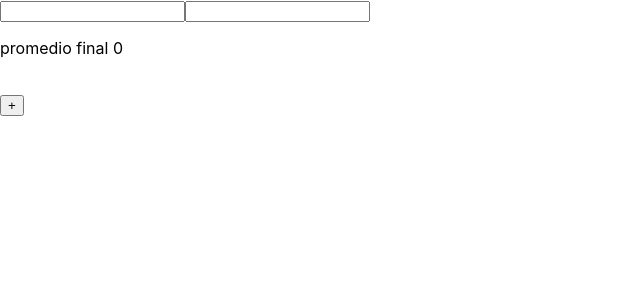
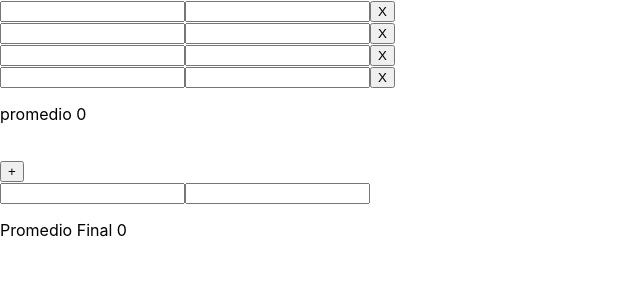
Before and after one commit to Inuqa/mipromedioapp, a React (Create React App) app: page / in a window 1280 px wide. Shown: the top 300 px of the page, without its empty margins (0-640 px from the left). Built offline with nearby package versions, Linux system fonts and the light colour scheme.

Commit message:
final grade working

```diff
--- a/src/App.js
+++ b/src/App.js
@@ -3,8 +3,11 @@ import React from 'react'
 import Nota from './components/nota'
 
 const App = () => {
-  const [inputsArr, setInputsArr] = React.useState([0])
+  const [inputsArr, setInputsArr] = React.useState([0, 0, 0, 0])
   const [dataArr, setDataArr] = React.useState([0,0])
+  const [finalPercentage, setFinalPercentage] = React.useState(0)
+  const [finalGrade, setFinalGrade] = React.useState(0)
+  const [final, setFinal] = React.useState([0,0])
 
   const updateData = (value ,index) => {
     let arr = [...dataArr]
@@ -18,20 +21,62 @@ const App = () => {
     setInputsArr(arr)
   }
 
+  const deleteItem = (index) => {
+    let arr1 = [...inputsArr]
+    let arr2 = [...dataArr]
+    arr1.splice(index, 1)
+    arr2.splice(index, 1)
+    setInputsArr(arr1)
+    setDataArr(arr2)
+  }
+
+  const getFinalsPercentage = ({target:{value}}) => {
+    setFinalPercentage((+value) / 100)
+    const theFinalPercentage = ((100 - (+value)) / 100)
+    const finalGrades = getNotas(dataArr)
+    let arr = [...final]
+    arr[0] = (finalGrades * theFinalPercentage)
+    console.log(finalGrade)
+    setFinal(arr)
+    console.log(arr)
+    if (finalGrade !== 0){
+      arr[1] = finalGrade * (+value / 100)
+    }
+  }
+
+  const getFinalGrade = ({target:{value}}) => {
+    setFinalGrade(+value)
+    const theFinalGrade = ((+value) * (finalPercentage))
+    let arr = [...final]
+    arr[1] = theFinalGrade
+    setFinal(arr)
+    console.log(arr)
+  }
+
+  const getNotas = (arr) => {
+    return arr.reduce((acc, curr) => acc + curr)
+  }
+
   const displayInputs = inputsArr.map((number,index) =>
     <Nota
       value={number}
       index={index}
       onChange={updateData}
+      onDestroy={deleteItem}
       />
     );
 
   return(
     <div>
       {displayInputs}
-      <p>promedio final {dataArr.reduce((acc, curr) => acc + curr)} </p>
+      <p>promedio {getNotas(dataArr)} </p>
       <br />
       <button onClick={addNota}>+</button>
+      <div className="examen">
+        <input onChange={getFinalGrade}/>
+        <input onChange={getFinalsPercentage} />
+        <p>Promedio Final {getNotas(final)}</p>
+      </div>
     </div>
   )
 }
--- a/src/components/nota.js
+++ b/src/components/nota.js
@@ -1,6 +1,6 @@
 import React from 'react'
 
-const Nota = ({ value, index, onChange}) => {
+const Nota = ({ value, index, onChange, onDestroy}) => {
   const [grade, setGrade] = React.useState(0)
   const [percentage, setPercentage] = React.useState(0)
 
@@ -18,10 +18,15 @@ const Nota = ({ value, index, onChange}) => {
     onChange(_grade * _percentage / 100, index);
   }
 
+  const onClickHandler = (e) => {
+    onDestroy(index)
+  }
+
   return(
     <div>
       <input onChange={gradeChangeHandler} />
       <input onChange={percentageChangeHandler} />
+      <button onClick={onClickHandler}>X</button>
     </div>
   );
 }
```
